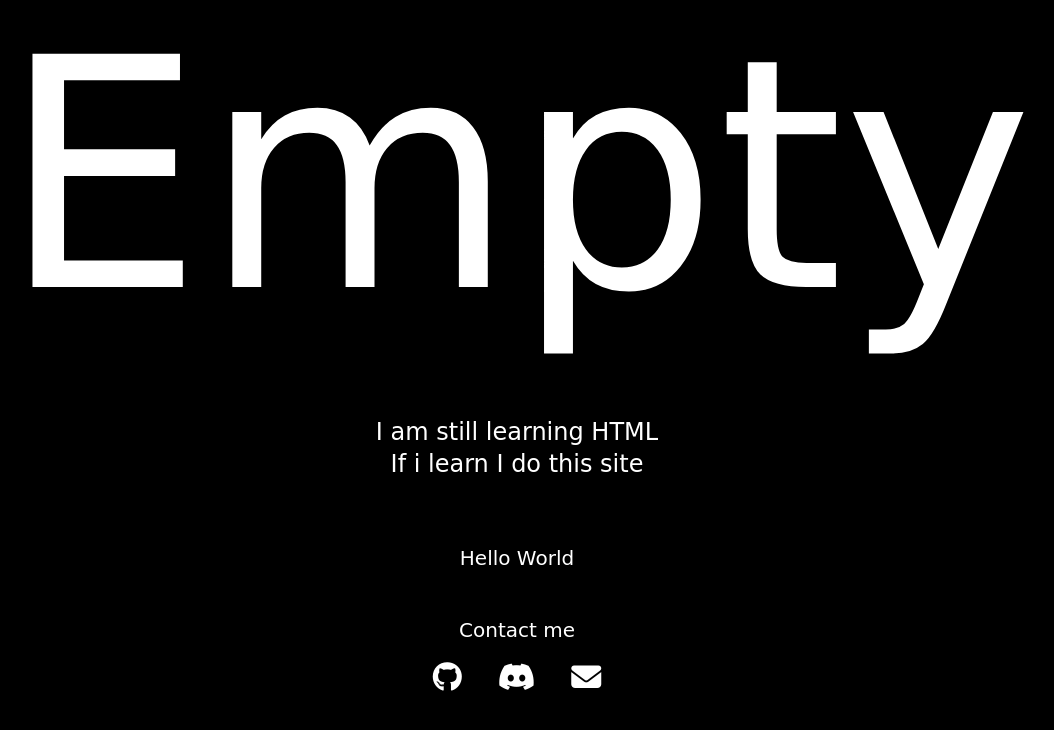
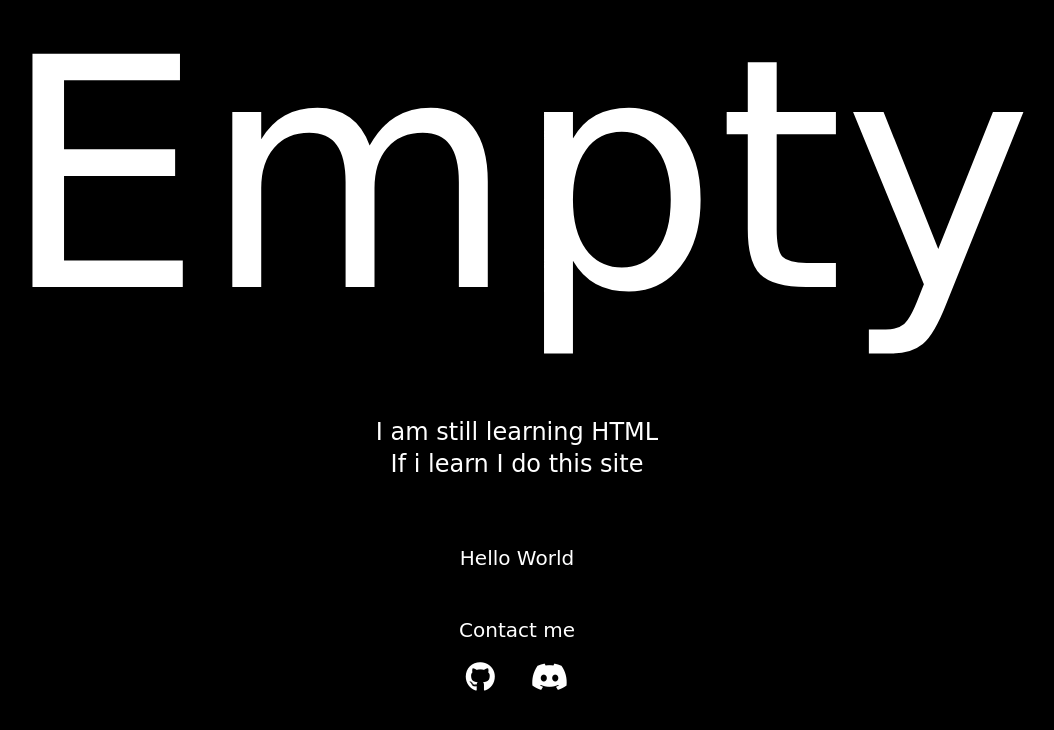
Before and after one commit to JeeNeeUhs/JeeNeeUhs.github.io, a plain HTML site: page index.html in a window 1280 px wide. Shown: the whole page, without its empty margins (123-1177 px from the left). Drawn offline with nearby package versions, Linux system fonts and the light colour scheme; a web font is replaced by a local one.

Commit message:
Update index.html
hop

```diff
--- a/index.html
+++ b/index.html
@@ -30,8 +30,6 @@
         <div class="text-3xl flex justify-center gap-9 text-center">
             <a href="https://github.com/jeeneeuhs" target="_blank"><i class="fa-brands fa-github"></i></a>
             <a href="https://discord.com/users/302456989366222849" target="_blank"><i class="fa-brands fa-discord"></i></a>
-            <!--<a href="https://twitter.com/jeeneeuhs" target="_blank"><i class="fa-brands fa-x-twitter"></i></a> -->
-            <a href="mailto:gamegeniussoftware@gmail.com"><i class="fa-solid fa-envelope"></i></a>
         </div>
     </div>
 </body>
```
